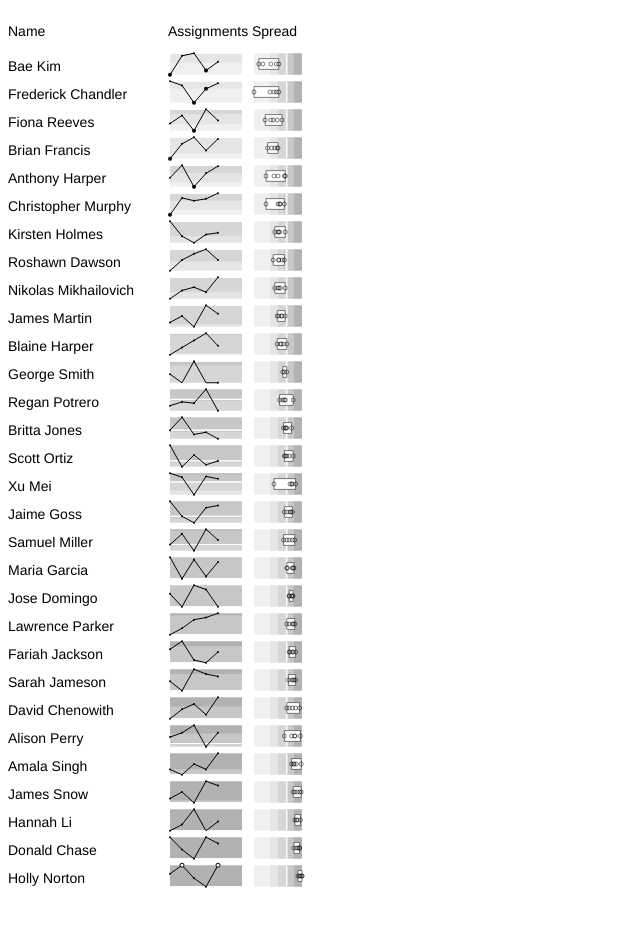
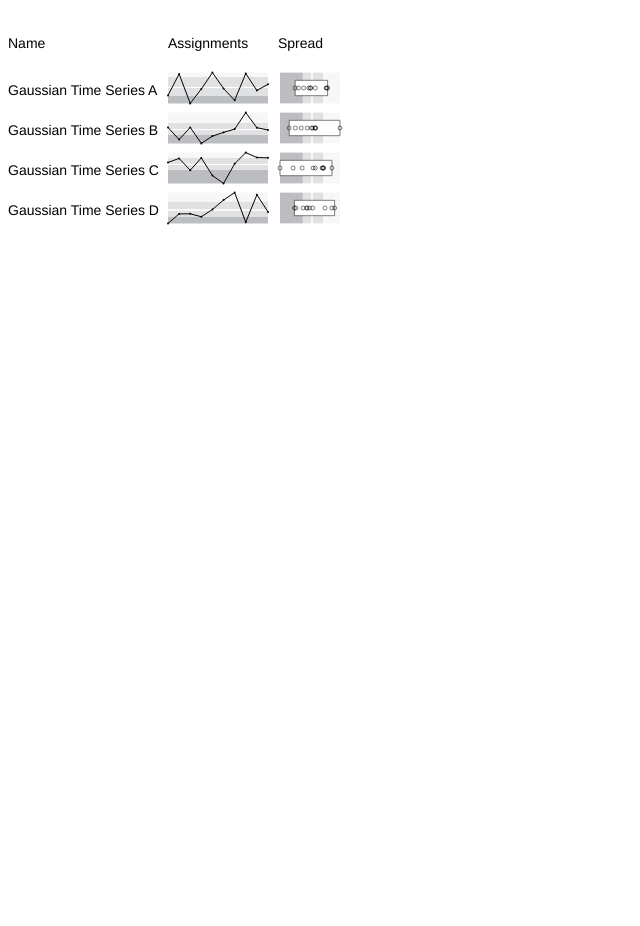
Before and after one commit to monfera/sf-student-dashboard, a plain HTML site: page index.html in a window 1280 px wide. Shown: the whole page, without its empty margins (0-640 px from the left). Drawn offline with nearby package versions, Linux system fonts and the light colour scheme.

Commit message:
gaussian white noise

```diff
--- a/bandline.css
+++ b/bandline.css
@@ -13,12 +13,10 @@ g.sparkStrip .band {
     fill: black
 }
 
-g.bands .band.s0 {fill-opacity: 0.06}
-g.bands .band.s1 {fill-opacity: 0.1}
-g.bands .band.s2 {fill-opacity: 0.16}
-g.bands .band.s3 {fill-opacity: 0.22}
-g.bands .band.s4 {fill-opacity: 0.3}
-g.bands .band.s5 {stroke: white; stroke-width: 1px; fill: none;} /* for more prominent color: hsl(120, 100%, 38%) */
+g.bands .band.s0 {fill: rgb(188, 189, 192)}
+g.bands .band.s1 {fill: rgb(224, 225, 227)}
+g.bands .band.s2 {fill: rgb(247, 247, 248)}
+g.bands .band.s3 {stroke: white; stroke-width: 1px; fill: none;} /* for more prominent color: hsl(120, 100%, 38%) */
 
 g.bandLine,
 g.sparkStrip {
--- a/data.js
+++ b/data.js
@@ -6,305 +6,15 @@
  * Used with permission from Stephen Few
  */
 
-var members = [
-    {
-        "key": "Bae Kim",
-        "value": [
-            0.46,
-            0.68,
-            0.71,
-            0.51,
-            0.61
-        ]
-    },
-    {
-        "key": "Frederick Chandler",
-        "value": [
-            0.71,
-            0.65,
-            0.4,
-            0.6,
-            0.68
-        ]
-    },
-    {
-        "key": "Fiona Reeves",
-        "value": [
-            0.61,
-            0.69,
-            0.54,
-            0.75,
-            0.64
-        ]
-    },
-    {
-        "key": "Brian Francis",
-        "value": [
-            0.57,
-            0.66,
-            0.7,
-            0.62,
-            0.69
-        ]
-    },
-    {
-        "key": "Anthony Harper",
-        "value": [
-            0.65,
-            0.79,
-            0.55,
-            0.7,
-            0.78
-        ]
-    },
-    {
-        "key": "Christopher Murphy",
-        "value": [
-            0.55,
-            0.73,
-            0.7,
-            0.72,
-            0.78
-        ]
-    },
-    {
-        "key": "Kirsten Holmes",
-        "value": [
-            0.79,
-            0.7,
-            0.66,
-            0.71,
-            0.72
-        ]
-    },
-    {
-        "key": "Roshawn Dawson",
-        "value": [
-            0.64,
-            0.71,
-            0.75,
-            0.78,
-            0.71
-        ]
-    },
-    {
-        "key": "Nikolas Mikhailovich",
-        "value": [
-            0.66,
-            0.71,
-            0.73,
-            0.7,
-            0.79
-        ]
-    },
-    {
-        "key": "James Martin",
-        "value": [
-            0.71,
-            0.74,
-            0.69,
-            0.79,
-            0.75
-        ]
-    },
-    {
-        "key": "Blaine Harper",
-        "value": [
-            0.69,
-            0.73,
-            0.77,
-            0.81,
-            0.74
-        ]
-    },
-    {
-        "key": "George Smith",
-        "value": [
-            0.78,
-            null,
-            0.81,
-            null,
-            0.76
-        ]
-    },
-    {
-        "key": "Regan Potrero",
-        "value": [
-            0.76,
-            0.79,
-            0.78,
-            0.89,
-            0.72
-        ]
-    },
-    {
-        "key": "Britta Jones",
-        "value": [
-            0.81,
-            0.87,
-            0.79,
-            0.8,
-            0.77
-        ]
-    },
-    {
-        "key": "Scott Ortiz",
-        "value": [
-            0.89,
-            0.78,
-            0.84,
-            0.79,
-            0.81
-        ]
-    },
-    {
-        "key": "Xu Mei",
-        "value": [
-            0.92,
-            0.87,
-            0.65,
-            0.88,
-            0.85
-        ]
-    },
-    {
-        "key": "Jaime Goss",
-        "value": [
-            0.88,
-            0.81,
-            0.78,
-            0.85,
-            0.86
-        ]
-    },
-    {
-        "key": "Samuel Miller",
-        "value": [
-            0.81,
-            0.88,
-            0.77,
-            0.91,
-            0.84
-        ]
-    },
-    {
-        "key": "Maria Garcia",
-        "value": [
-            0.9,
-            0.81,
-            0.89,
-            0.82,
-            0.88
-        ]
-    },
-    {
-        "key": "Jose Domingo",
-        "value": [
-            0.87,
-            0.84,
-            0.89,
-            0.88,
-            0.84
-        ]
-    },
-    {
-        "key": "Lawrence Parker",
-        "value": [
-            0.81,
-            0.84,
-            0.88,
-            0.89,
-            0.91
-        ]
-    },
-    {
-        "key": "Fariah Jackson",
-        "value": [
-            0.89,
-            0.92,
-            0.85,
-            0.84,
-            0.88
-        ]
-    },
-    {
-        "key": "Sarah Jameson",
-        "value": [
-            0.87,
-            0.83,
-            0.92,
-            0.9,
-            0.89
-        ]
-    },
-    {
-        "key": "David Chenowith",
-        "value": [
-            0.81,
-            0.88,
-            0.92,
-            0.84,
-            0.97
-        ]
-    },
-    {
-        "key": "Alison Perry",
-        "value": [
-            0.87,
-            0.91,
-            0.98,
-            0.78,
-            0.91
-        ]
-    },
-    {
-        "key": "Amala Singh",
-        "value": [
-            0.9,
-            0.87,
-            0.93,
-            0.9,
-            0.99
-        ]
-    },
-    {
-        "key": "James Snow",
-        "value": [
-            0.91,
-            0.94,
-            0.89,
-            0.99,
-            0.97
-        ]
-    },
-    {
-        "key": "Hannah Li",
-        "value": [
-            0.91,
-            0.93,
-            0.98,
-            null,
-            0.94
-        ]
-    },
-    {
-        "key": "Donald Chase",
-        "value": [
-            0.97,
-            0.93,
-            0.9,
-            0.97,
-            0.95
-        ]
-    },
-    {
-        "key": "Holly Norton",
-        "value": [
-            0.98,
-            1,
-            0.97,
-            0.95,
-            1
-        ]
+var tserLength = 10
+
+var range = Array.apply(Array, Array(tserLength))
+
+var tsers = ['A', 'B', 'C', 'D'].map(function(d) {
+    return {
+        key: 'Gaussian Time Series ' + d,
+        value: range.map(function() {
+            return (Math.random() + Math.random() + Math.random() + Math.random() + Math.random() + Math.random()) / 6 - 0.5
+        })
     }
-]
+})
--- a/model.js
+++ b/model.js
@@ -4,24 +4,20 @@
  * Copyright Robert Monfera
  */
 
-var rowPitch = 28
+var allValuesSorted = [].concat.apply([], tsers.map(value)).sort(d3.ascending)
+var bandThresholds = [d3.min(allValuesSorted), d3.quantile(allValuesSorted, 0.25), d3.quantile(allValuesSorted, 0.75), d3.max(allValuesSorted)]
+
+var rowPitch = 40
 var rowBandRange = rowPitch / 1.3
-
-var bandThresholds = [0.4, 0.6, 0.7, 0.8, 0.9, 1]
-
-function sortedNumbers(population) {
-    return population.slice().sort(d3.ascending)
-}
 
 var outlierClassifications = ['lowOutlier', 'normal', 'highOutlier']
 var outlierClassificationIndex = function(classification) {
     return outlierClassifications.indexOf(classification)
 }
 
-function makeOutlierScale(population) {
-    var iqrDistanceMultiplier = 0.6 // Stephen Few's Introduction of Bandlines requires a multiplier of 1.5; we deviate here to show outliers on the dashboard
-    var values = sortedNumbers(population)
-    var iqr = [d3.quantile(values, 0.25), d3.quantile(values, 0.75)]
+function makeOutlierScale(sortedValues) {
+    var iqrDistanceMultiplier = 1.5 // As per Stephen Few's specification
+    var iqr = [d3.quantile(sortedValues, 0.25), d3.quantile(sortedValues, 0.75)]
     var midspread = iqr[1] - iqr[0]
     return d3.scale.threshold()
         .domain([
@@ -30,16 +26,14 @@ function makeOutlierScale(population) {
         .range(outlierClassifications)
 }
 
-function medianLineBand(population) {
-    var median = d3.median(population)
+function medianLineBand(sortedValues) {
+    var median = d3.median(sortedValues)
     return [median, median]
 }
 
-var values = [].concat.apply([], members.map(value))
+var outlierScale = makeOutlierScale(allValuesSorted)
 
-var outlierScale = makeOutlierScale(values)
-
-var bands = window2(bandThresholds).concat([medianLineBand(values)])
+var bands = window2(bandThresholds).concat([medianLineBand(allValuesSorted)])
 
 var bandLinePointRScale = function(classification) {
     return [2, 1, 2][outlierClassificationIndex(classification)]
@@ -50,16 +44,16 @@ var sparkStripPointRScale = function(classification) {
 
 var valueVerticalDomain = d3.extent(bandThresholds) // fixme adapt the scale for the actual score domain
 
-var valueCount = 7 //  5 past assignments and 2 future assignments
+var valueCount = d3.max(tsers.map(compose(property('length'), property('value'))))
 
 var valueDomain = [0, valueCount - 1]
 
 var temporalScale = d3.scale.linear()
     .domain(valueDomain) // fixme adapt the scale for the actual number of scores
-    .range([2, 74])
+    .range([0, 100])
 
 var horizontalValueScale = d3.scale.linear()
     .domain(valueVerticalDomain)
-    .range([2, 50])
+    .range([2, 100 / 1.614])
 
 var valueRange = [rowBandRange / 2 , -rowBandRange  / 2]
--- a/render.js
+++ b/render.js
@@ -61,7 +61,7 @@ function render() {
      * Rows
      */
 
-    var enteredRow = bind(dashboard, 'row', 'g', members).entered
+    var enteredRow = bind(dashboard, 'row', 'g', tsers).entered
 
     enteredRow.attr('transform', function rowTransform(d, i) {return translateY((i + 2) * rowPitch)()})
 
```
